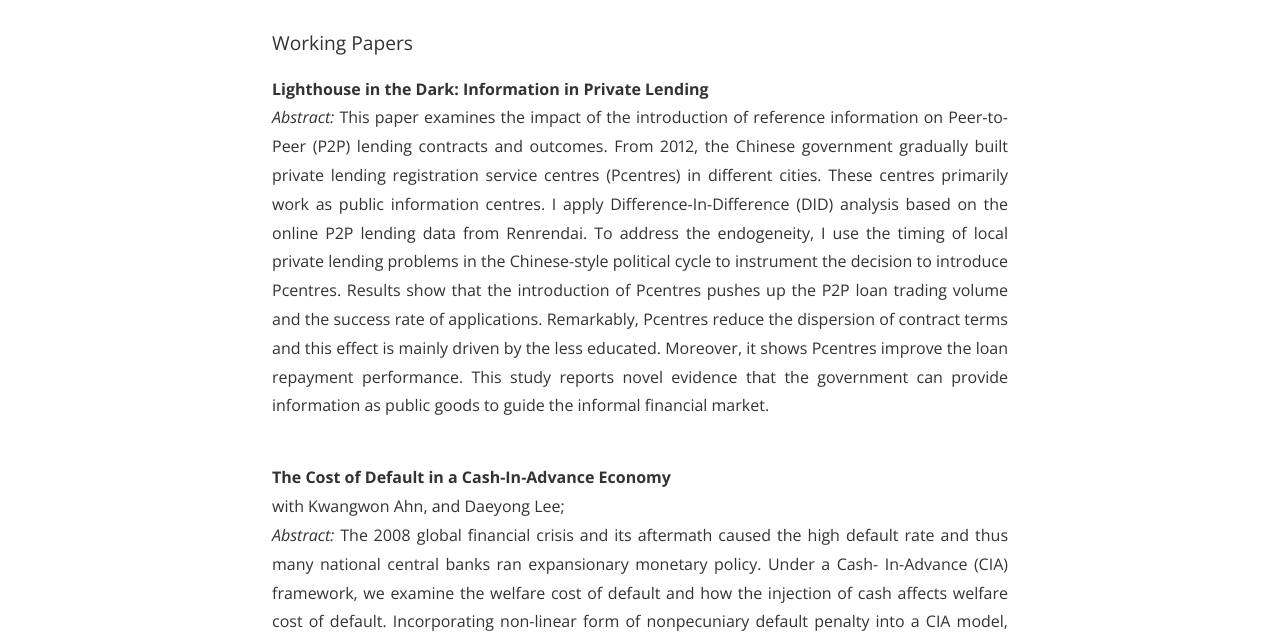
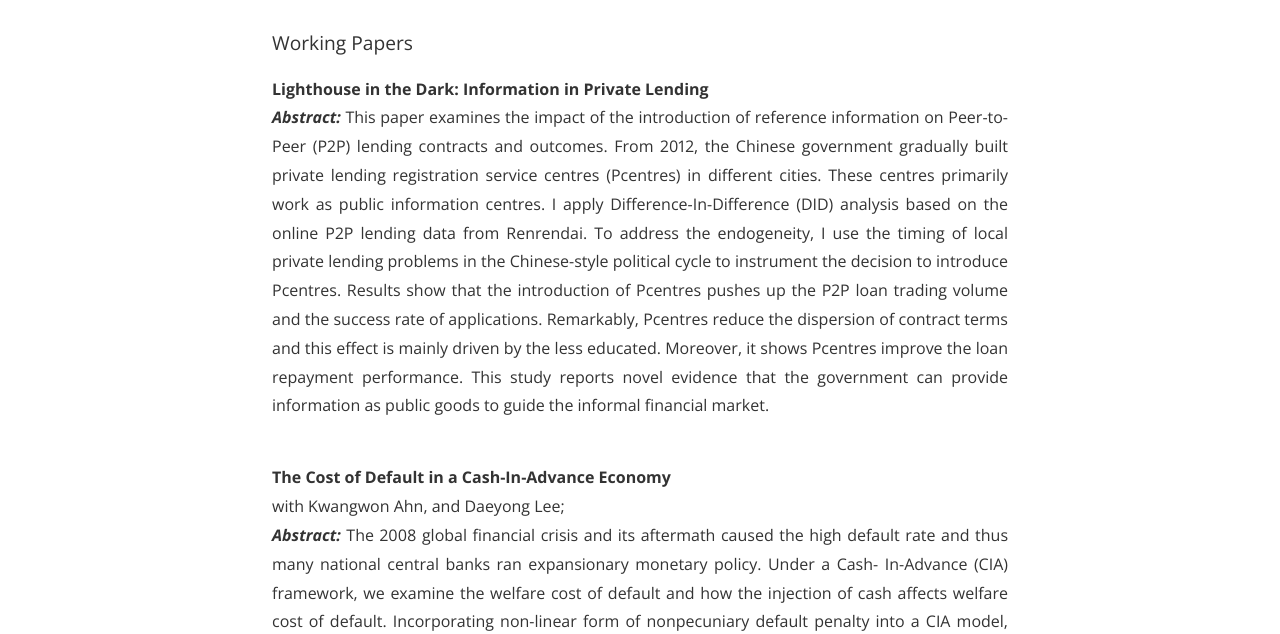
Before and after one commit to shasha-li/shasha-li.github.io, a Jekyll site: the page built from research.html, in a window 1280 px wide. Shown: the part 194-828 px from the top of the page. Built offline with Jekyll 4.4.1, drawn with Linux system fonts in a browser that asks for light colours; nearby versions of some CDN libraries; comment, search, counter and statistics services are not loaded; a style sheet for code colours, icons or effects is not loaded.

Commit message:
Update research.html

```diff
--- a/research.html
+++ b/research.html
@@ -5,11 +5,11 @@ permalink: /research/
 ---
 <p><big>Working Papers</big></p>
 <strong>Lighthouse in the Dark: Information in Private Lending </strong>  <br>
-<p style="text-align:justify"><i>Abstract: </i>This paper examines the impact of the introduction of reference information on Peer-to-Peer (P2P) lending contracts and outcomes. From 2012, the Chinese government gradually built private lending registration service centres (Pcentres) in different cities. These centres primarily work as public information centres. I apply Difference-In-Difference (DID) analysis based on the online P2P lending data from Renrendai. To address the endogeneity, I use the timing of local private lending problems in the Chinese-style political cycle to instrument the decision to introduce Pcentres. Results show that the introduction of Pcentres pushes up the P2P loan trading volume and the success rate of applications. Remarkably, Pcentres reduce the dispersion of contract terms and this effect is mainly driven by the less educated. Moreover, it shows Pcentres improve the loan repayment performance. This study reports novel evidence that the government can provide information as public goods to guide the informal financial market.</p>
+<p style="text-align:justify"><b><i>Abstract: </i></b>This paper examines the impact of the introduction of reference information on Peer-to-Peer (P2P) lending contracts and outcomes. From 2012, the Chinese government gradually built private lending registration service centres (Pcentres) in different cities. These centres primarily work as public information centres. I apply Difference-In-Difference (DID) analysis based on the online P2P lending data from Renrendai. To address the endogeneity, I use the timing of local private lending problems in the Chinese-style political cycle to instrument the decision to introduce Pcentres. Results show that the introduction of Pcentres pushes up the P2P loan trading volume and the success rate of applications. Remarkably, Pcentres reduce the dispersion of contract terms and this effect is mainly driven by the less educated. Moreover, it shows Pcentres improve the loan repayment performance. This study reports novel evidence that the government can provide information as public goods to guide the informal financial market.</p>
 <br>
 
 <strong>The Cost of Default in a Cash-In-Advance Economy</strong><br>with Kwangwon Ahn, and Daeyong Lee;<br>
-<p style="text-align:justify"><i>Abstract: </i>The 2008 global financial crisis and its aftermath caused the high default rate and
+<p style="text-align:justify"><b><i>Abstract: </i></b>The 2008 global financial crisis and its aftermath caused the high default rate and
 thus many national central banks ran expansionary monetary policy. Under a Cash-
 In-Advance (CIA) framework, we examine the welfare cost of default and how the
 injection of cash affects welfare cost of default. Incorporating non-linear form of nonpecuniary
```
